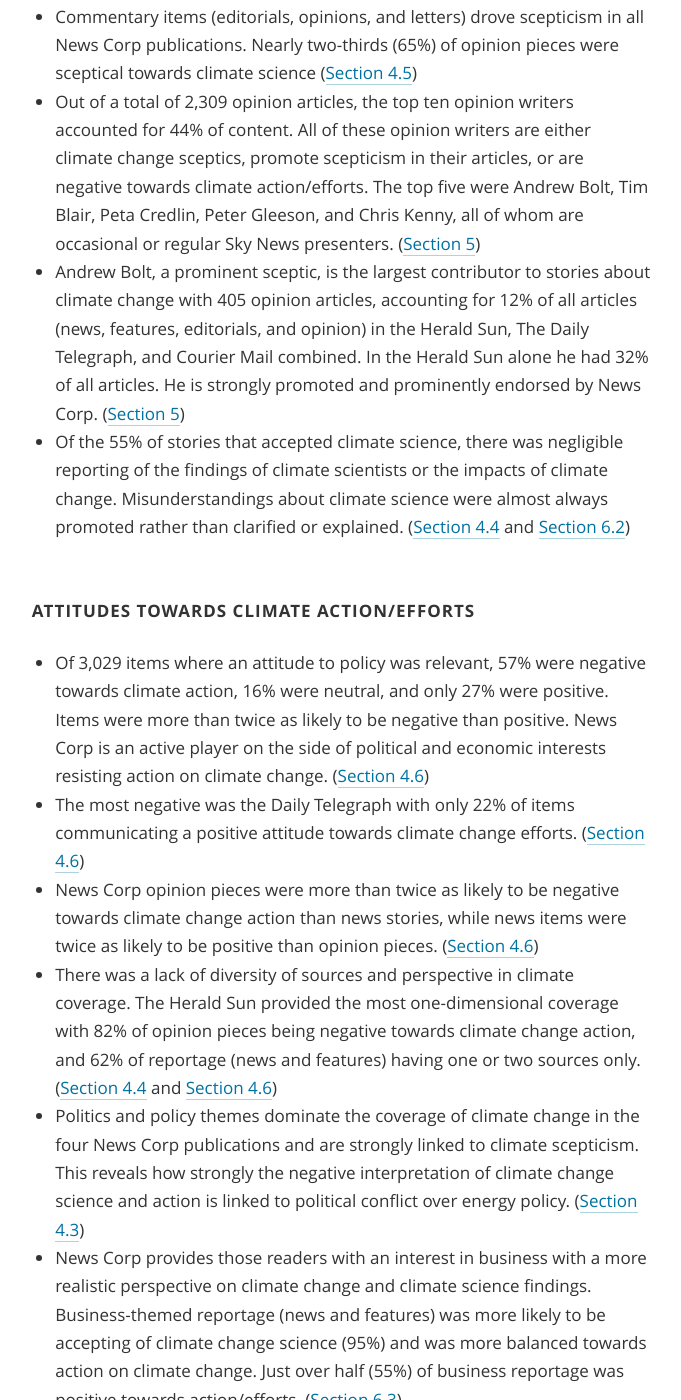
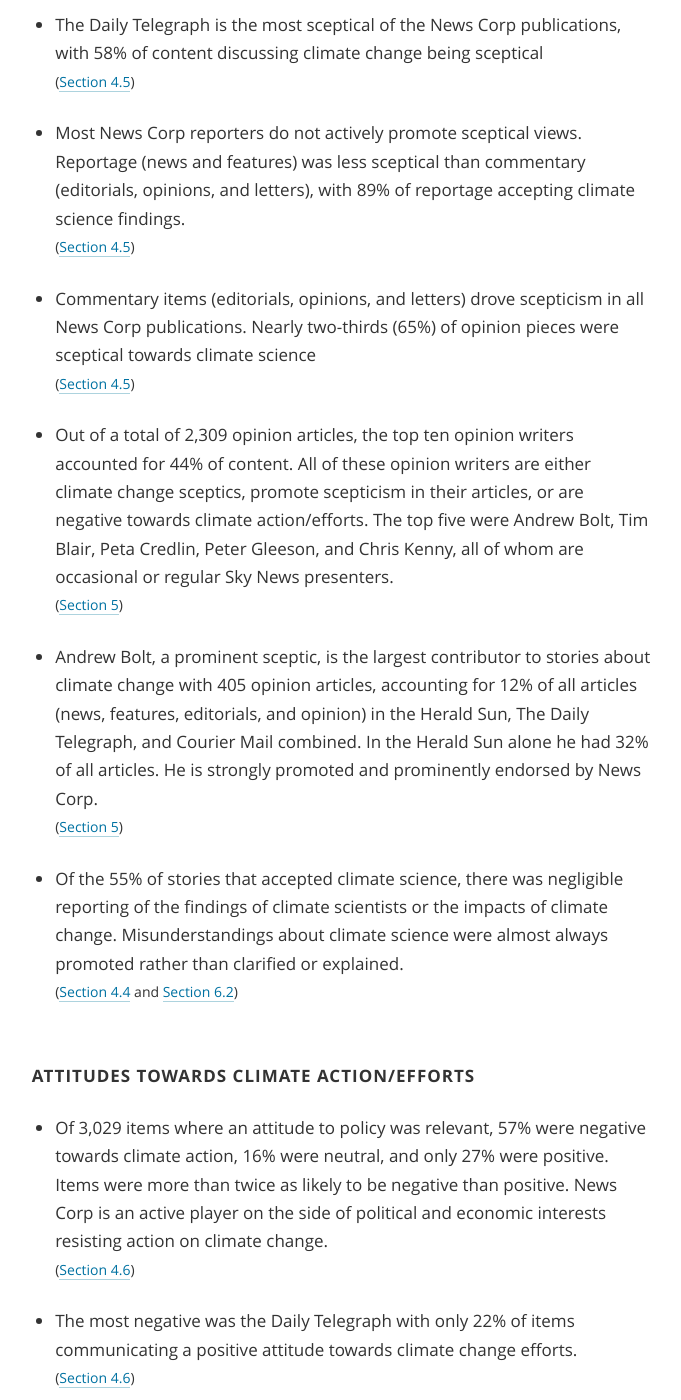
Before and after one commit to investigate/sceptical-climate, a Jekyll site: the page built from part-3/02-key-findings.html, in a window 1280 px wide and 1400 px high, scrolled down 1011 px. Shown: the whole window, without its empty margins (143-824 px from the left). Built offline with Jekyll 4.4.1, drawn with Linux system fonts in a browser that asks for light colours; nearby versions of some CDN libraries; Markdown is read by kramdown in place of the engine named in the settings; some of the changed text lies outside the part shown.

Commit message:
Update key findings list
Added nested p and span tags to be consistent with Parts 1 and 2

```diff
--- a/part-3/02-key-findings.html
+++ b/part-3/02-key-findings.html
@@ -21,13 +21,13 @@
 
 	<ul>
 
-		<li>The total of relevant items was 8,612. (<a href="{{ site.baseurl }}/part-3/findings/quantity-of-coverage">Section 4.1</a>)</li>
+		<li><p>The total of relevant items was 8,612. <span class="supporting finding-reference">(<a href="{{ site.baseurl }}/part-3/findings/quantity-of-coverage">Section 4.1</a>)</span></p></li>
 
-		<li>Nearly half of all items (44%) were in The Australian. (<a href="{{ site.baseurl }}/part-3/findings/quantity-of-coverage">Section 4.1</a>)</li>
+		<li><p>Nearly half of all items (44%) were in The Australian. <span class="supporting finding-reference">(<a href="{{ site.baseurl }}/part-3/findings/quantity-of-coverage">Section 4.1</a>)</span></p></li>
 
-		<li>Information-based reportage (news and features) was 38%. (<a href="{{ site.baseurl }}/part-3/findings/types-of-items">Section 4.2</a>)</li>
+		<li><p>Information-based reportage (news and features) was 38%. <span class="supporting finding-reference">(<a href="{{ site.baseurl }}/part-3/findings/types-of-items">Section 4.2</a>)</span></p></li>
 
-		<li>Nearly two-thirds (62%) of the coverage was commentary (editorials, opinion, and letters). The strong influence of commentary on the overall message about climate change is evident, both in volume, and in seeding and shaping ideas and analysis.</li>
+		<li><p>Nearly two-thirds (62%) of the coverage was commentary (editorials, opinion, and letters). The strong influence of commentary on the overall message about climate change is evident, both in volume, and in seeding and shaping ideas and analysis.</p></li>
 
 	</ul>
 
@@ -35,19 +35,19 @@
 
 	<ul>
 
-		<li>All of the four News Corp publications produce substantial amounts of material that is sceptical about the findings of climate science. Overall, 45% of all items either rejected or cast doubt upon consensus scientific findings. (<a href="{{ site.baseurl }}/part-3/findings/how-news-corp-produces-scepticism">Section 4.5</a>)</li>
+		<li><p>All of the four News Corp publications produce substantial amounts of material that is sceptical about the findings of climate science. Overall, 45% of all items either rejected or cast doubt upon consensus scientific findings. <span class="supporting finding-reference">(<a href="{{ site.baseurl }}/part-3/findings/how-news-corp-produces-scepticism">Section 4.5</a>)</span></p></li>
 
-		<li>The Daily Telegraph is the most sceptical of the News Corp publications, with 58% of content discussing climate change being sceptical (<a href="{{ site.baseurl }}/part-3/findings/how-news-corp-produces-scepticism">Section 4.5</a>)</li>
+		<li><p>The Daily Telegraph is the most sceptical of the News Corp publications, with 58% of content discussing climate change being sceptical <span class="supporting finding-reference">(<a href="{{ site.baseurl }}/part-3/findings/how-news-corp-produces-scepticism">Section 4.5</a>)</span></p></li>
 
-		<li>Most News Corp reporters do not actively promote sceptical views. Reportage (news and features) was less sceptical than commentary (editorials, opinions, and letters), with 89% of reportage accepting climate science findings. (<a href="{{ site.baseurl }}/part-3/findings/how-news-corp-produces-scepticism">Section 4.5</a>)</li>
+		<li><p>Most News Corp reporters do not actively promote sceptical views. Reportage (news and features) was less sceptical than commentary (editorials, opinions, and letters), with 89% of reportage accepting climate science findings. <span class="supporting finding-reference">(<a href="{{ site.baseurl }}/part-3/findings/how-news-corp-produces-scepticism">Section 4.5</a>)</span></p></li>
 
-		<li>Commentary items (editorials, opinions, and letters) drove scepticism in all News Corp publications. Nearly two-thirds (65%) of opinion pieces were sceptical towards climate science (<a href="{{ site.baseurl }}/part-3/findings/how-news-corp-produces-scepticism">Section 4.5</a>)</li>
+		<li><p>Commentary items (editorials, opinions, and letters) drove scepticism in all News Corp publications. Nearly two-thirds (65%) of opinion pieces were sceptical towards climate science <span class="supporting finding-reference">(<a href="{{ site.baseurl }}/part-3/findings/how-news-corp-produces-scepticism">Section 4.5</a>)</span></p></li>
 
-		<li>Out of a total of 2,309 opinion articles, the top ten opinion writers accounted for 44% of content. All of these opinion writers are either climate change sceptics, promote scepticism in their articles, or are negative towards climate action/efforts. The top five were Andrew Bolt, Tim Blair, Peta Credlin, Peter Gleeson, and Chris Kenny, all of whom are occasional or regular Sky News presenters. (<a href="{{ site.baseurl }}/part-3/the-sceptics/columnists">Section 5</a>)</li>
+		<li><p>Out of a total of 2,309 opinion articles, the top ten opinion writers accounted for 44% of content. All of these opinion writers are either climate change sceptics, promote scepticism in their articles, or are negative towards climate action/efforts. The top five were Andrew Bolt, Tim Blair, Peta Credlin, Peter Gleeson, and Chris Kenny, all of whom are occasional or regular Sky News presenters. <span class="supporting finding-reference">(<a href="{{ site.baseurl }}/part-3/the-sceptics/columnists">Section 5</a>)</span></p></li>
 
-		<li>Andrew Bolt, a prominent sceptic, is the largest contributor to stories about climate change with 405 opinion articles, accounting for 12% of all articles (news, features, editorials, and opinion) in the Herald Sun, The Daily Telegraph, and Courier Mail combined. In the Herald Sun alone he had 32% of all articles. He is strongly promoted and prominently endorsed by News Corp. (<a href="{{ site.baseurl }}/part-3/the-sceptics/columnists">Section 5</a>)</li>
+		<li><p>Andrew Bolt, a prominent sceptic, is the largest contributor to stories about climate change with 405 opinion articles, accounting for 12% of all articles (news, features, editorials, and opinion) in the Herald Sun, The Daily Telegraph, and Courier Mail combined. In the Herald Sun alone he had 32% of all articles. He is strongly promoted and prominently endorsed by News Corp. <span class="supporting finding-reference">(<a href="{{ site.baseurl }}/part-3/the-sceptics/columnists">Section 5</a>)</span></p></li>
 
-		<li>Of the 55% of stories that accepted climate science, there was negligible reporting of the findings of climate scientists or the impacts of climate change. Misunderstandings about climate science were almost always promoted rather than clarified or explained. (<a href="{{ site.baseurl }}/part-3/findings/who-gets-a-voice">Section 4.4</a> and <a href="{{ site.baseurl }}/part-3/reporting-climate-change/representing-scientists-and-advocates">Section 6.2</a>)</li>
+		<li><p>Of the 55% of stories that accepted climate science, there was negligible reporting of the findings of climate scientists or the impacts of climate change. Misunderstandings about climate science were almost always promoted rather than clarified or explained. <span class="supporting finding-reference">(<a href="{{ site.baseurl }}/part-3/findings/who-gets-a-voice">Section 4.4</a> and <a href="{{ site.baseurl }}/part-3/reporting-climate-change/representing-scientists-and-advocates">Section 6.2</a>)</span></p></li>
 
 	</ul>
 
@@ -55,17 +55,17 @@
 
 	<ul>
 
-		<li>Of 3,029 items where an attitude to policy was relevant, 57% were negative towards climate action, 16% were neutral, and only 27% were positive. Items were more than twice as likely to be negative than positive. News Corp is an active player on the side of political and economic interests resisting action on climate change. (<a href="{{ site.baseurl }}/part-3/findings/attitude-towards-climate-action">Section 4.6</a>)</li>
+		<li><p>Of 3,029 items where an attitude to policy was relevant, 57% were negative towards climate action, 16% were neutral, and only 27% were positive. Items were more than twice as likely to be negative than positive. News Corp is an active player on the side of political and economic interests resisting action on climate change. <span class="supporting finding-reference">(<a href="{{ site.baseurl }}/part-3/findings/attitude-towards-climate-action">Section 4.6</a>)</span></p></li>
 
-		<li>The most negative was the Daily Telegraph with only 22% of items communicating a positive attitude towards climate change efforts. (<a href="{{ site.baseurl }}/part-3/findings/attitude-towards-climate-action">Section 4.6</a>)</li>
+		<li><p>The most negative was the Daily Telegraph with only 22% of items communicating a positive attitude towards climate change efforts. <span class="supporting finding-reference">(<a href="{{ site.baseurl }}/part-3/findings/attitude-towards-climate-action">Section 4.6</a>)</span></p></li>
 
-		<li>News Corp opinion pieces were more than twice as likely to be negative towards climate change action than news stories, while news items were twice as likely to be positive than opinion pieces. (<a href="{{ site.baseurl }}/part-3/findings/attitude-towards-climate-action">Section 4.6</a>)</li>
+		<li><p>News Corp opinion pieces were more than twice as likely to be negative towards climate change action than news stories, while news items were twice as likely to be positive than opinion pieces. <span class="supporting finding-reference">(<a href="{{ site.baseurl }}/part-3/findings/attitude-towards-climate-action">Section 4.6</a>)</span></p></li>
 
-		<li>There was a lack of diversity of sources and perspective in climate coverage. The Herald Sun provided the most one-dimensional coverage with 82% of opinion pieces being negative towards climate change action, and 62% of reportage (news and features) having one or two sources only. (<a href="{{ site.baseurl }}/part-3/findings/who-gets-a-voice">Section 4.4</a> and <a href="{{ site.baseurl }}/part-3/findings/attitude-towards-climate-action">Section 4.6</a>)</li>
+		<li><p>There was a lack of diversity of sources and perspective in climate coverage. The Herald Sun provided the most one-dimensional coverage with 82% of opinion pieces being negative towards climate change action, and 62% of reportage (news and features) having one or two sources only. <span class="supporting finding-reference">(<a href="{{ site.baseurl }}/part-3/findings/who-gets-a-voice">Section 4.4</a> and <a href="{{ site.baseurl }}/part-3/findings/attitude-towards-climate-action">Section 4.6</a>)</span></p></li>
 
-		<li>Politics and policy themes dominate the coverage of climate change in the four News Corp publications and are strongly linked to climate scepticism. This reveals how strongly the negative interpretation of climate change science and action is linked to political conflict over energy policy. (<a href="{{ site.baseurl }}/part-3/findings/themes">Section 4.3</a>)</li>
+		<li><p>Politics and policy themes dominate the coverage of climate change in the four News Corp publications and are strongly linked to climate scepticism. This reveals how strongly the negative interpretation of climate change science and action is linked to political conflict over energy policy. <span class="supporting finding-reference">(<a href="{{ site.baseurl }}/part-3/findings/themes">Section 4.3</a>)</span></p></li>
 
-		<li>News Corp provides those readers with an interest in business with a more realistic perspective on climate change and climate science findings. Business-themed reportage (news and features) was more likely to be accepting of climate change science (95%) and was more balanced towards action on climate change. Just over half (55%) of business reportage was positive towards action/efforts. (<a href="{{ site.baseurl }}/part-3/reporting-climate-change/the-bottom-line">Section 6.3</a>)</li>
+		<li><p>News Corp provides those readers with an interest in business with a more realistic perspective on climate change and climate science findings. Business-themed reportage (news and features) was more likely to be accepting of climate change science (95%) and was more balanced towards action on climate change. Just over half (55%) of business reportage was positive towards action/efforts. <span class="supporting finding-reference">(<a href="{{ site.baseurl }}/part-3/reporting-climate-change/the-bottom-line">Section 6.3</a>)</span></p></li>
 
 	</ul>
 
@@ -73,25 +73,25 @@
 
 	<ul>
 
-		<li>Half of all the news and features had no source or just one source, which demonstrates the superficial nature of much of the reportage. (<a href="{{ site.baseurl }}/part-3/findings/who-gets-a-voice">Section 4.4</a>)</li>
+		<li><p>Half of all the news and features had no source or just one source, which demonstrates the superficial nature of much of the reportage. <span class="supporting finding-reference">(<a href="{{ site.baseurl }}/part-3/findings/who-gets-a-voice">Section 4.4</a>)</span></p></li>
 
-		<li>In one year, only 11 or 0.2% First Nations sources were identified in stories relating to climate change. Indigenous people were effectively silenced on matters relating to climate change. (<a href="{{ site.baseurl }}/part-3/findings/who-gets-a-voice">Section 4.4</a>)</li>
+		<li><p>In one year, only 11 or 0.2% First Nations sources were identified in stories relating to climate change. Indigenous people were effectively silenced on matters relating to climate change. <span class="supporting finding-reference">(<a href="{{ site.baseurl }}/part-3/findings/who-gets-a-voice">Section 4.4</a>)</span></p></li>
 
-		<li>Men dominated the coverage of climate change. Where gender could be identified, men were quoted on 76% of occasions, women were quoted on 24% of occasions and &lt;1% were non-binary. (<a href="{{ site.baseurl }}/part-3/findings/who-gets-a-voice">Section 4.4</a>)</li>
+		<li><p>Men dominated the coverage of climate change. Where gender could be identified, men were quoted on 76% of occasions, women were quoted on 24% of occasions and &lt;1% were non-binary. <span class="supporting finding-reference">(<a href="{{ site.baseurl }}/part-3/findings/who-gets-a-voice">Section 4.4</a>)</span></p></li>
 
-		<li>Readers of News Corp Australia are receiving almost no information about the impacts of climate change at either the global level or in the Indo-Pacific where Australia claims a regional leadership role. (<a href="{{ site.baseurl }}/part-3/findings/who-gets-a-voice">Section 4.4</a>)</li>
+		<li><p>Readers of News Corp Australia are receiving almost no information about the impacts of climate change at either the global level or in the Indo-Pacific where Australia claims a regional leadership role. <span class="supporting finding-reference">(<a href="{{ site.baseurl }}/part-3/findings/who-gets-a-voice">Section 4.4</a>)</span></p></li>
 
-		<li>Political sources dominated, at 47% of all sources. This reflects the partisan politicisation and decades-long tussle over policy that dominates coverage of climate change in Australia. (<a href="{{ site.baseurl }}/part-3/findings/who-gets-a-voice">Section 4.4</a>)</li>
+		<li><p>Political sources dominated, at 47% of all sources. This reflects the partisan politicisation and decades-long tussle over policy that dominates coverage of climate change in Australia. <span class="supporting finding-reference">(<a href="{{ site.baseurl }}/part-3/findings/who-gets-a-voice">Section 4.4</a>)</span></p></li>
 
-		<li>Although civil society (environmental groups, NGOs, think-tanks) are often engaged with climate change issues, they represented only 4% of sources. At the same time, civil society groups were often the objects of derision and abuse. They were only occasionally given a voice to respond or state their views. Effectively they were silenced. (<a href="{{ site.baseurl }}/part-3/findings/who-gets-a-voice">Section 4.4</a>)</li>
+		<li><p>Although civil society (environmental groups, NGOs, think-tanks) are often engaged with climate change issues, they represented only 4% of sources. At the same time, civil society groups were often the objects of derision and abuse. They were only occasionally given a voice to respond or state their views. Effectively they were silenced. <span class="supporting finding-reference">(<a href="{{ site.baseurl }}/part-3/findings/who-gets-a-voice">Section 4.4</a>)</span></p></li>
 
-		<li>Financial, fossil fuel and other mining sources accounted for 56% of all business sources, while renewable energy business accounted for 5%. (<a href="{{ site.baseurl }}/part-3/findings/who-gets-a-voice">Section 4.4</a>)</li>
+		<li><p>Financial, fossil fuel and other mining sources accounted for 56% of all business sources, while renewable energy business accounted for 5%. <span class="supporting finding-reference">(<a href="{{ site.baseurl }}/part-3/findings/who-gets-a-voice">Section 4.4</a>)</span></p></li>
 
-		<li>Ten percent of political sources were Australian independent or minor party politicians (other than the Greens). They included Independents at the national, state, and local level. Only 7% of the political sources were Greens at all levels of government, and nearly all articles quoting Greens were negative coverage. (<a href="{{ site.baseurl }}/part-3/findings/who-gets-a-voice">Section 4.4</a>)</li>
+		<li><p>Ten percent of political sources were Australian independent or minor party politicians (other than the Greens). They included Independents at the national, state, and local level. Only 7% of the political sources were Greens at all levels of government, and nearly all articles quoting Greens were negative coverage. <span class="supporting finding-reference">(<a href="{{ site.baseurl }}/part-3/findings/who-gets-a-voice">Section 4.4</a>)</span></p></li>
 
-		<li>Scientists had very little visibility in News Corp’s coverage of climate change. Only 6% of all sources across four News Corp publications were scientists of any kind. Some scientists were also negatively targeted by News Corp publications. (<a href="{{ site.baseurl }}/part-3/findings/who-gets-a-voice">Section 4.4</a> and <a href="{{ site.baseurl }}/part-3/reporting-climate-change/representing-scientists-and-advocates">Section 6.2</a>)</li>
+		<li><p>Scientists had very little visibility in News Corp’s coverage of climate change. Only 6% of all sources across four News Corp publications were scientists of any kind. Some scientists were also negatively targeted by News Corp publications. <span class="supporting finding-reference">(<a href="{{ site.baseurl }}/part-3/findings/who-gets-a-voice">Section 4.4</a> and <a href="{{ site.baseurl }}/part-3/reporting-climate-change/representing-scientists-and-advocates">Section 6.2</a>)</span></p></li>
 
-		<li>In a science and environment piece, News Corp is more than twice as likely to quote a politician than a scientist on climate change topics, which is a further indication of the deeply politicised approach to coverage of the science. (<a href="{{ site.baseurl }}/part-3/findings/who-gets-a-voice">Section 4.4</a>)</li>
+		<li><p>In a science and environment piece, News Corp is more than twice as likely to quote a politician than a scientist on climate change topics, which is a further indication of the deeply politicised approach to coverage of the science. <span class="supporting finding-reference">(<a href="{{ site.baseurl }}/part-3/findings/who-gets-a-voice">Section 4.4</a>)</span></p></li>
 
 	</ul>
 
```
